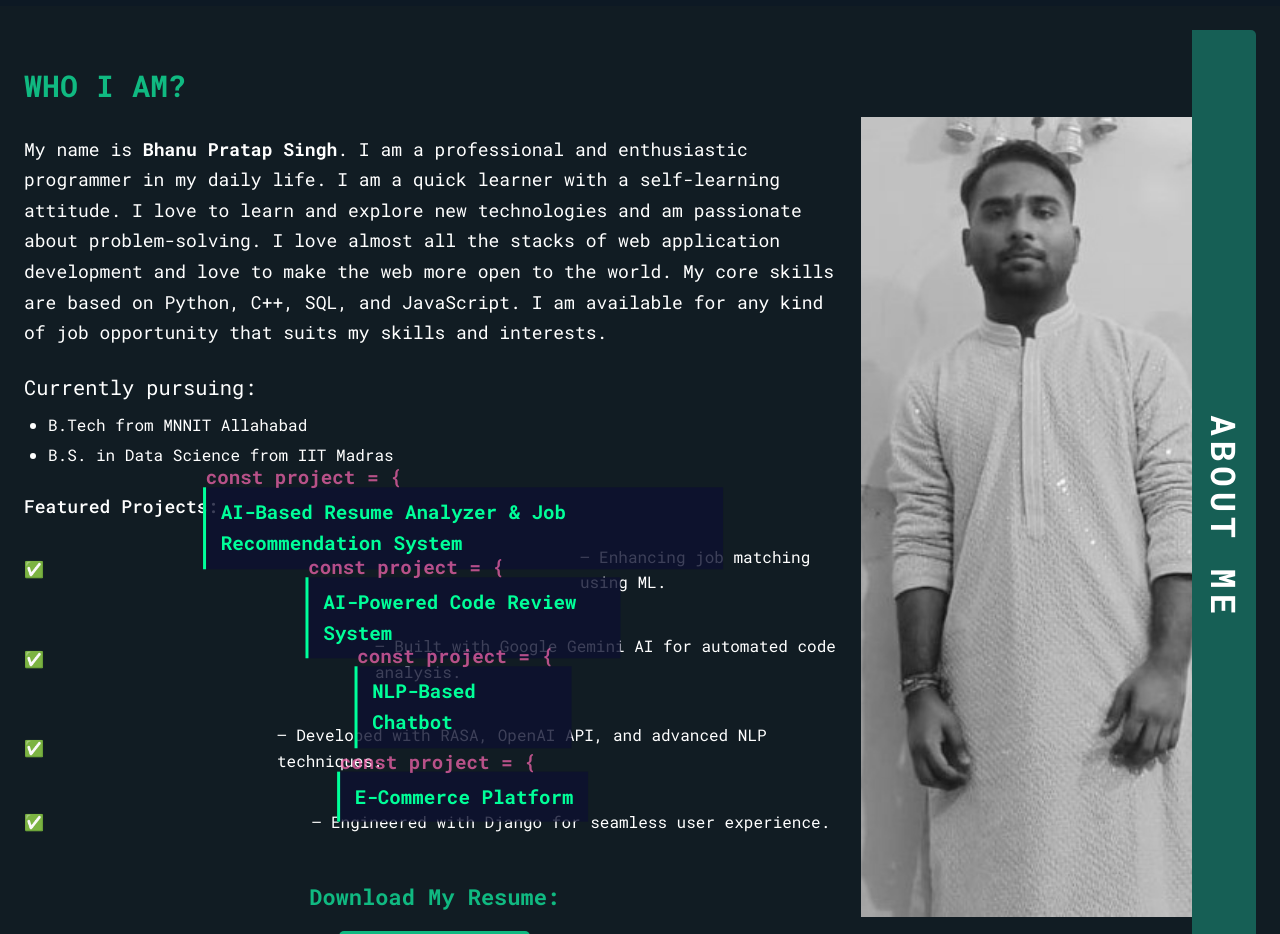
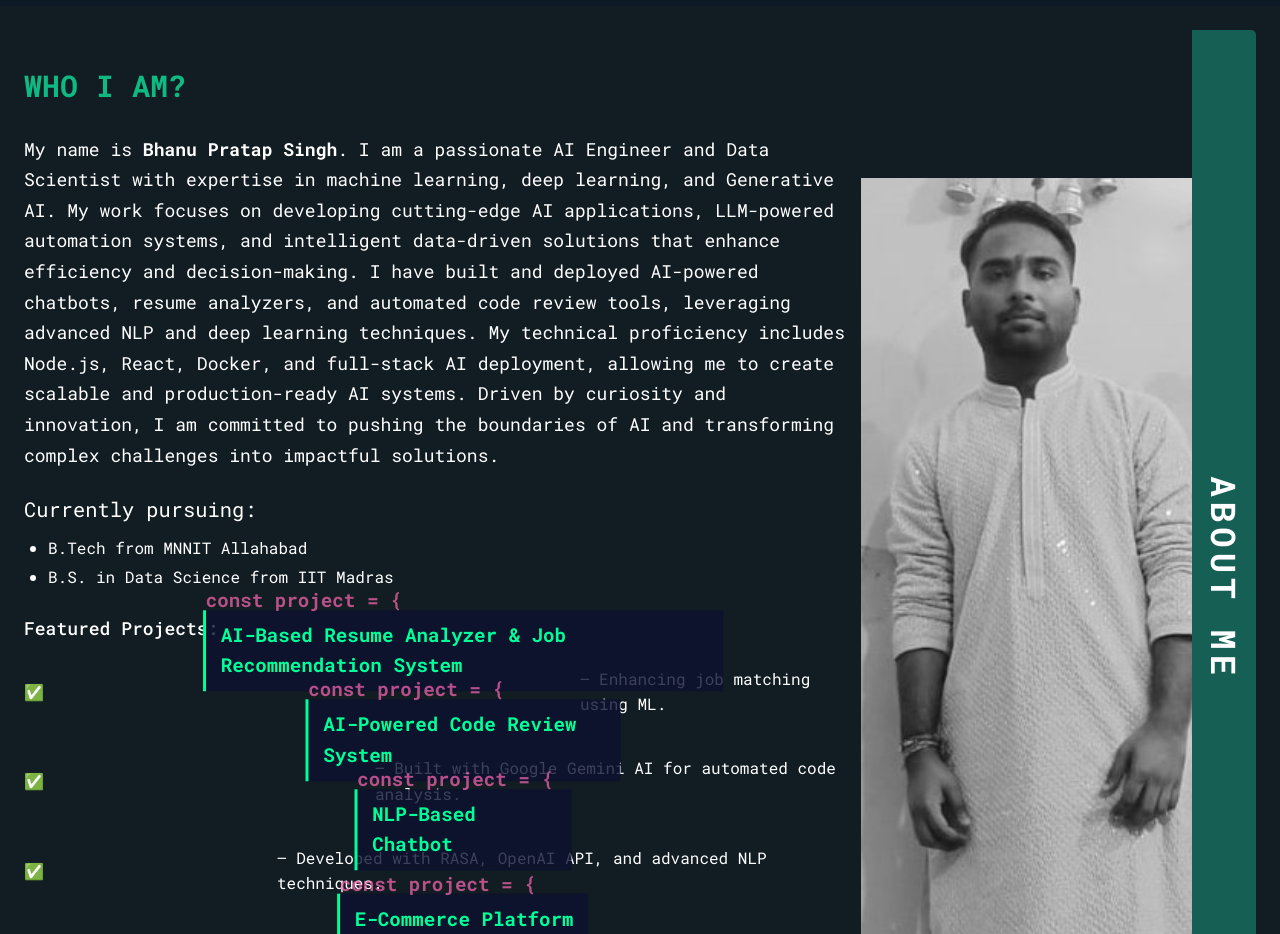
Before and after one commit to SINGHBP29/Preview_Bhanu, a React (Create React App) app in the folder portfolio-website/: page / in a window 1280 px wide. Shown: the part 820-1754 px from the top of the page. Built offline with nearby package versions, Linux system fonts and the light colour scheme.

Commit message:
Update About.js

```diff
--- a/portfolio-website/src/components/About.js
+++ b/portfolio-website/src/components/About.js
@@ -10,14 +10,11 @@ const AboutSection = () => {
         <h2 className="about-title">WHO I AM?</h2>
         <p className="about-text"></p>
           <p className="about-text">
-            My name is <span className="name-highlight">Bhanu Pratap Singh</span>. I am a professional and
-            enthusiastic programmer in my daily life. I am a quick learner
-            with a self-learning attitude. I love to learn and explore new
-            technologies and am passionate about problem-solving. I love
-            almost all the stacks of web application development and love
-            to make the web more open to the world. My core skills are
-            based on Python, C++, SQL, and JavaScript. I am available for any kind of job opportunity that
-            suits my skills and interests.
+            My name is <span className="name-highlight">Bhanu Pratap Singh</span>. I am a passionate AI Engineer and Data Scientist with expertise in machine learning, deep learning, and Generative AI. My work focuses on developing cutting-edge AI applications, LLM-powered automation systems, and intelligent data-driven solutions that enhance efficiency and decision-making.
+
+I have built and deployed AI-powered chatbots, resume analyzers, and automated code review tools, leveraging advanced NLP and deep learning techniques. My technical proficiency includes Node.js, React, Docker, and full-stack AI deployment, allowing me to create scalable and production-ready AI systems.
+
+Driven by curiosity and innovation, I am committed to pushing the boundaries of AI and transforming complex challenges into impactful solutions.
           </p>
 
           <div className="education-section">
```
